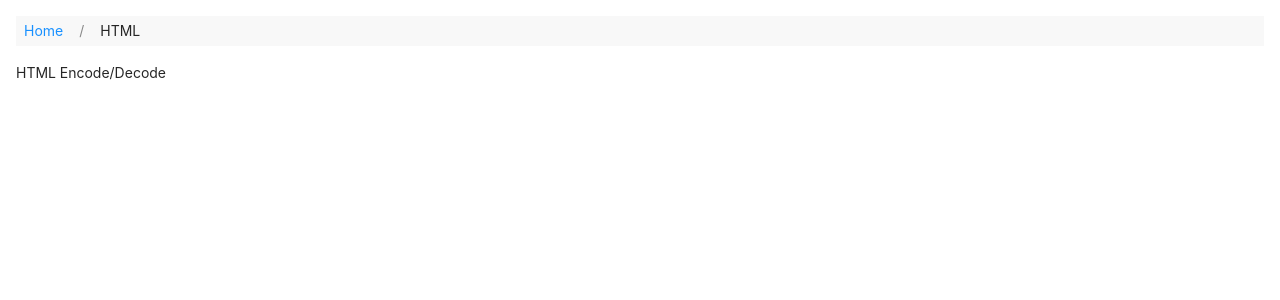
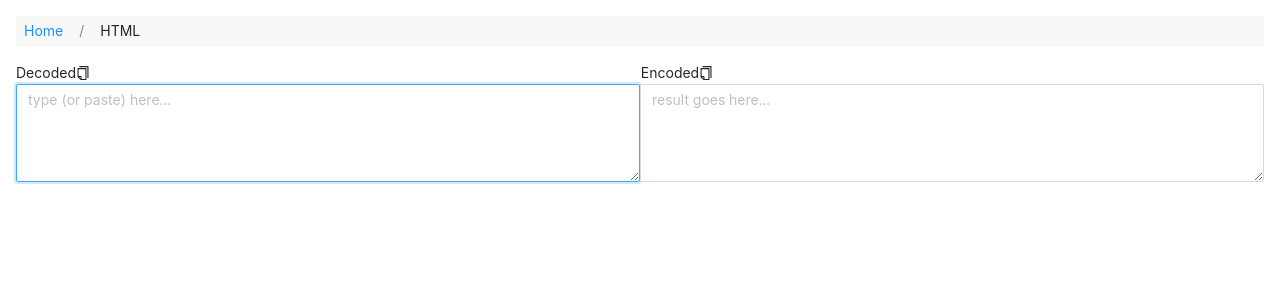
Before and after one commit to godhand4826/react_scaffold, a React app: page /html in a window 1280 px wide. Shown: the top 300 px of the page. Built offline with nearby package versions, Linux system fonts and the light colour scheme.

Commit message:
Implement transcode component

```diff
--- a/package.json
+++ b/package.json
@@ -38,9 +38,11 @@
         "webpack-merge": "^5.7.3"
     },
     "dependencies": {
+        "@ant-design/icons": "^4.4.0",
         "@loadable/component": "^5.14.1",
         "antd": "^4.12.0",
         "dayjs": "^1.10.4",
+        "prop-types": "^15.7.2",
         "react": "^17.0.1",
         "react-dom": "^17.0.1",
         "react-router-dom": "^5.2.0"
--- a/src/component/Tools/Tools.jsx
+++ b/src/component/Tools/Tools.jsx
@@ -7,6 +7,9 @@ import {
 } from 'react-router-dom'
 import { Badge, Breadcrumb  } from 'antd'
 import 'antd/dist/antd.min.css'
+import Base64 from './Transcode/Base64'
+import Url from './Transcode/URL'
+import Html from './Transcode/Html'
 import './Tools.css'
 
 const breadcrumbNameMap = {
@@ -40,15 +43,14 @@ function Tools(){
 			</div>
 			<Switch>
 				<Route exact path="/" component={Home}/>
-				<Route path="/base64" component={()=><div>Base64 Encode/Decode</div>}/>
-				<Route path="/url" component={()=><div>URL Encode/Decode</div>}/>
-				<Route path="/html" component={()=><div>HTML Encode/Decode</div>}/>
+				<Route path="/base64" component={Base64}/>
+				<Route path="/url" component={Url}/>
+				<Route path="/html" component={Html}/>
 				<Route path="/json" component={()=><div>JSON Formatter</div>}/>
 			</Switch>
 		</div>
 	)
 }
-
 
 function Home (){
 	return (
--- /dev/null
+++ b/src/component/Tools/Transcode/Base64.jsx
@@ -0,0 +1,11 @@
+import React from 'react'
+import Transcode from './Transcode'
+
+function Base64(){
+	return <Transcode
+		encode={btoa}
+		decode={atob}
+	/>
+}
+
+export default Base64
--- /dev/null
+++ b/src/component/Tools/Transcode/Html.jsx
@@ -0,0 +1,23 @@
+import React from 'react'
+import Transcode from './Transcode'
+
+function Html(){
+	return <Transcode
+		encode={htmlEncode}
+		decode={htmlDecode}
+	/>
+}
+
+function htmlEncode(s){
+	let div = document.createElement('div')
+	div.appendChild(document.createTextNode(s))
+	return div.innerHTML
+}
+
+function htmlDecode(s){
+	let div = document.createElement('div')
+	div.innerHTML = s
+	return div.innerText || div.textContent
+}
+
+export default Html
--- /dev/null
+++ b/src/component/Tools/Transcode/Transcode.jsx
@@ -0,0 +1,63 @@
+import React, {useState}from 'react'
+import PropTypes from 'prop-types'
+import {Row, Col, Input}  from 'antd'
+import {CopyOutlined} from '@ant-design/icons'
+const {TextArea} = Input
+
+Transcode.propTypes={
+	encode: PropTypes.func.isRequired,
+	decode: PropTypes.func.isRequired,
+}
+
+function Transcode(props){
+	const {encode, decode} = props
+	let [before, setBefore] = useState('')
+	let [after, setAfter] = useState('')
+	return (
+		<>
+			<Row>
+				<Col flex={12}>
+					Decoded
+					<CopyOutlined />
+				</Col>
+				<Col flex={12}>
+					Encoded
+					<CopyOutlined />
+				</Col>
+			</Row>
+			<Row>
+				<Col flex={12}>
+					<TextArea
+						autoFocus={true}
+						placeholder='type (or paste) here...'
+						rows={4}
+						value={before}
+						onChange={
+							event=>{
+								const text = event.target.value
+								setBefore(text)
+								setAfter(encode(text))
+							}
+						}
+					/>
+				</Col>
+				<Col flex={12}>
+					<TextArea
+						placeholder='result goes here...'
+						rows={4}
+						value={after}
+						onChange={
+							event=>{
+								const text = event.target.value
+								setAfter(text)
+								setBefore(decode(text))
+							}
+						}
+					/>
+				</Col>
+			</Row>
+		</>
+	)
+}
+
+export default Transcode
--- /dev/null
+++ b/src/component/Tools/Transcode/URL.jsx
@@ -0,0 +1,11 @@
+import React from 'react'
+import Transcode from './Transcode'
+
+function URL(){
+	return <Transcode
+		encode={encodeURIComponent}
+		decode={decodeURIComponent}
+	/>
+}
+
+export default URL
```
Also changed, not shown: 1 other file (tests, documents, lock files or other folders).
